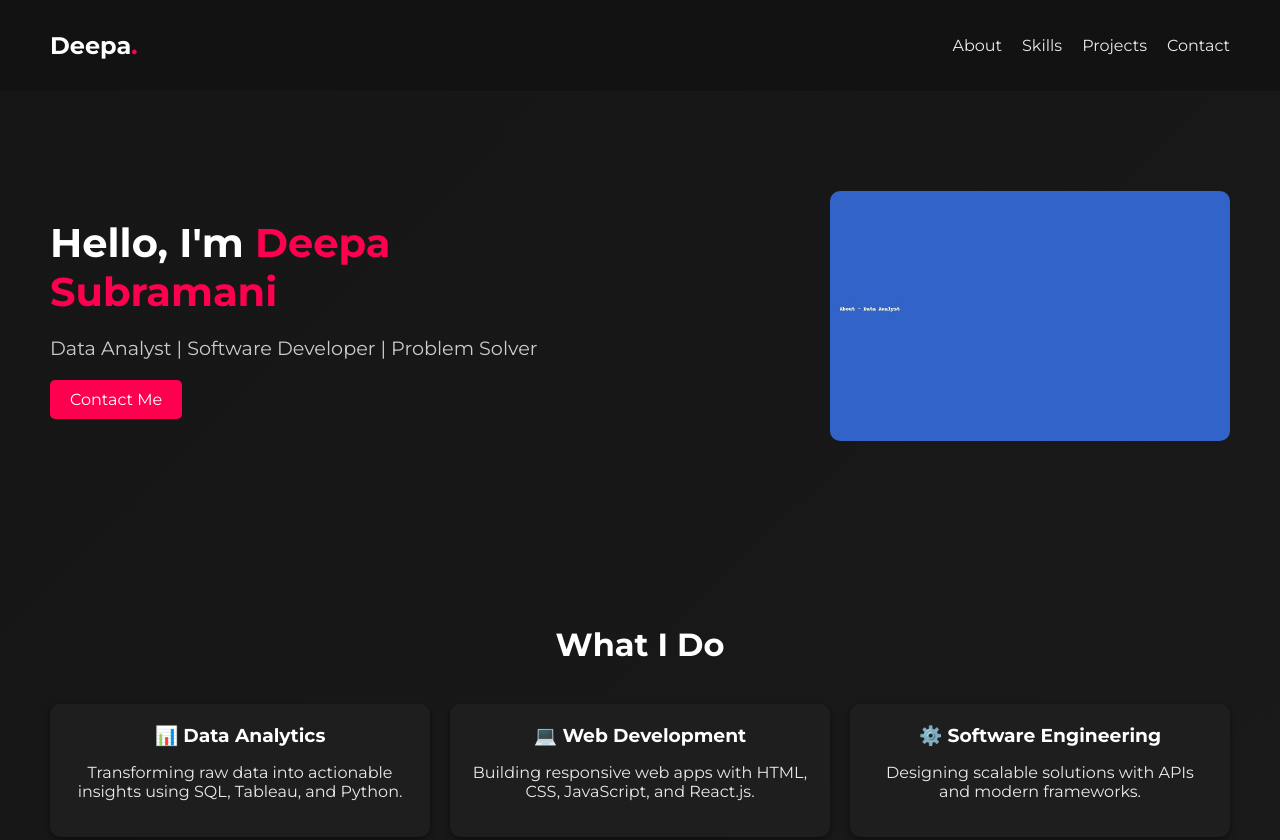
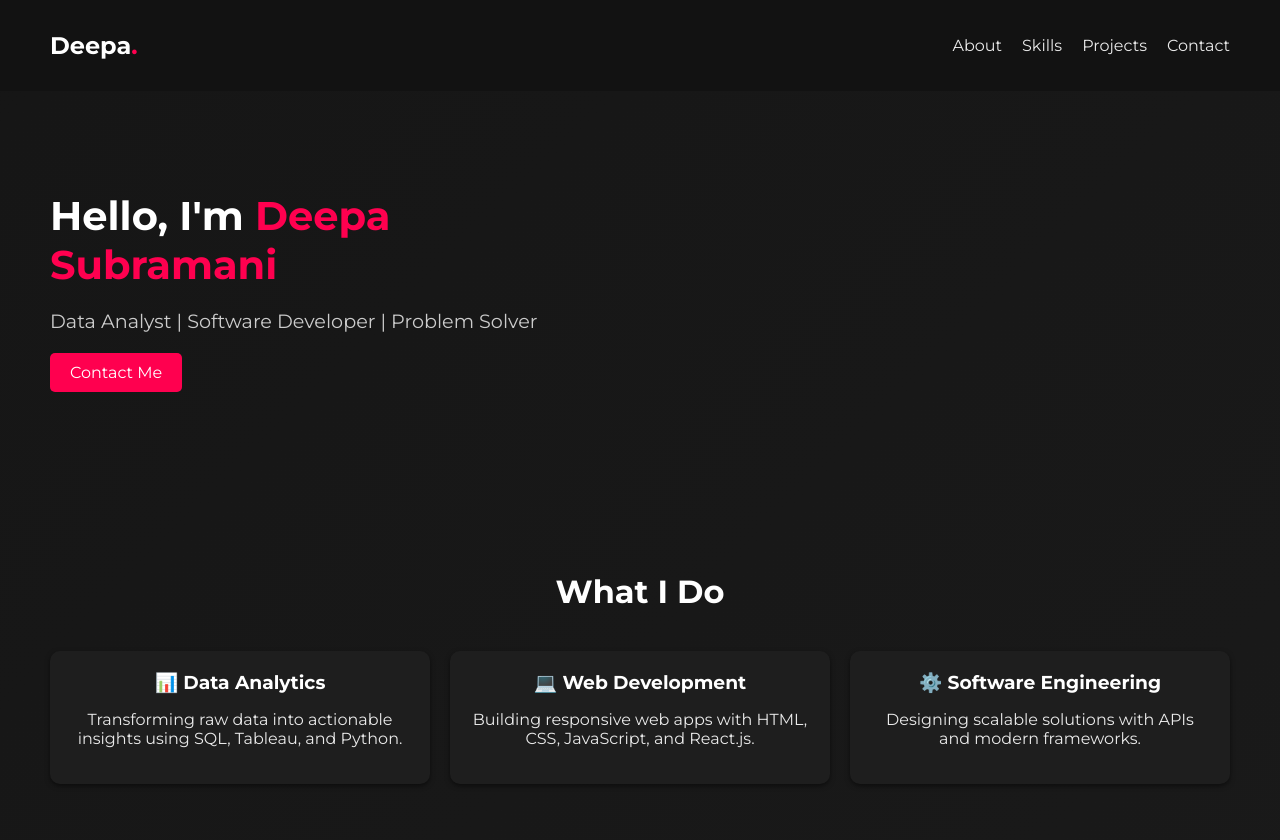
Before and after one commit to deepastp/portfolio, a plain HTML site: page index.html in a window 1280 px wide. Shown: the top 840 px of the page. Drawn offline with Linux system fonts and the light colour scheme.

Commit message:
hiding profile photo

```diff
--- a/index.html
+++ b/index.html
@@ -27,7 +27,7 @@
       <a href="#contact" class="btn">Contact Me</a>
     </div>
     <div class="hero-img">
-      <img src="about.jpg" alt="Deepa Portfolio" />
+      <!-- <img src="about.jpg" alt="Deepa Portfolio" /> -->
     </div>
   </header>
 
```
